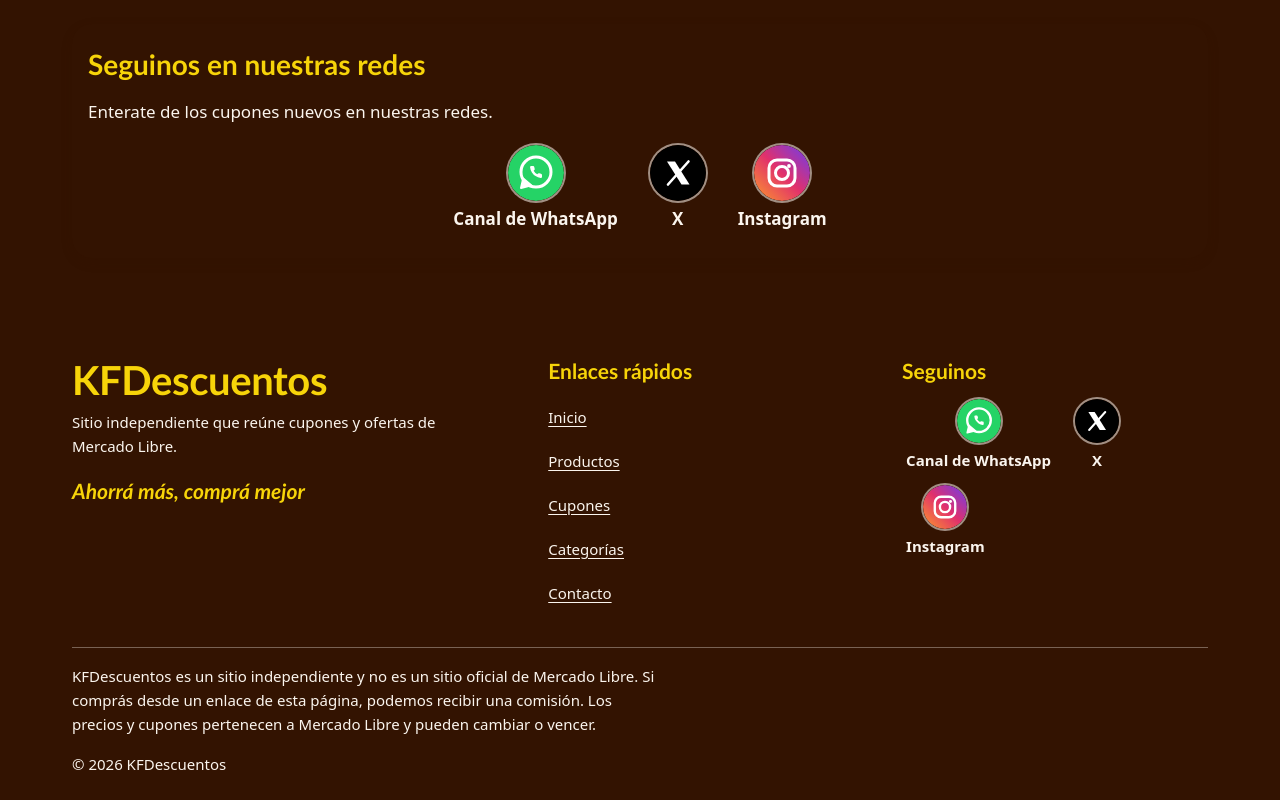
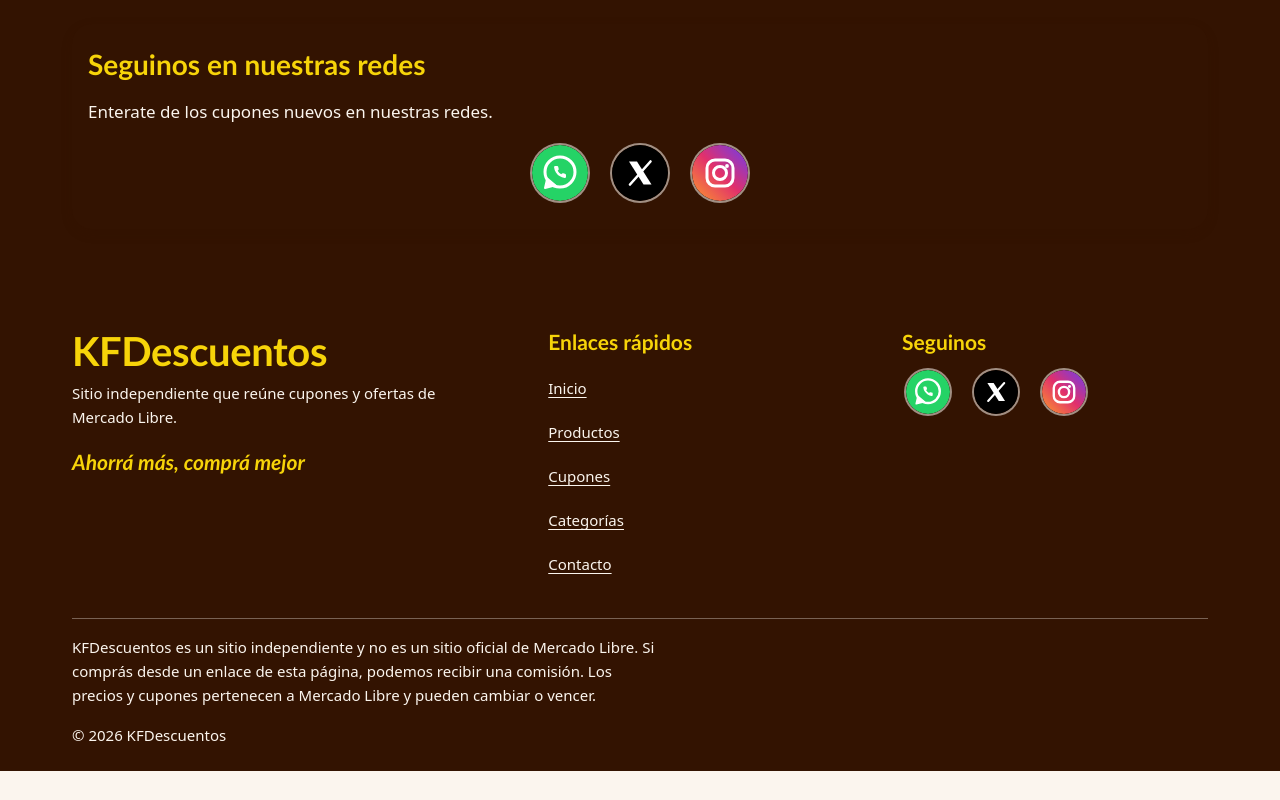
Before and after one commit to KFanesi/kfdescuentos.com.ar, a plain HTML site: page index.html in a window 1280 px wide. Shown: the part 1565-2365 px from the top of the page. After the commit the page ends 2336 px from the top, so only its background shows below. Drawn offline with Linux system fonts and the light colour scheme.

Commit message:
Redes: solo los logos, sin nombres visibles (el nombre queda en aria-label)

```diff
--- a/assets/css/components.css
+++ b/assets/css/components.css
@@ -478,27 +478,19 @@ a.brand:hover { text-decoration: underline; text-decoration-thickness: 2px; }
 .empty-state .btn, .error-state .btn { margin-top: var(--space-3); }
 
 /* ---------- Redes: panel y lista (también dentro del footer) ---------- */
-.social-list { display: flex; flex-wrap: wrap; justify-content: center; gap: var(--space-3) var(--space-5); margin: 0; padding: 0; list-style: none; }
+.social-list { display: flex; flex-wrap: wrap; justify-content: center; gap: var(--space-3) var(--space-4); margin: 0; padding: 0; list-style: none; }
 .social-link {
   display: flex;
-  flex-direction: column;
   align-items: center;
-  gap: var(--space-2);
+  justify-content: center;
   min-width: var(--target);
   min-height: var(--target);
   padding: var(--space-1);
-  border-radius: var(--radius);
-  color: var(--color-crema); /* 15.71:1 sobre marrón */
-  font-weight: 700;
-  line-height: 1.2;
-  text-align: center;
-  text-decoration: none;
+  border-radius: 50%;
   transition: transform var(--transition);
 }
 .social-link:hover { transform: translateY(-2px); }
-.social-link:hover .social-link__label { text-decoration: underline; text-decoration-thickness: 2px; } /* no solo hover: el nombre siempre está a la vista */
 .social-link__icon { width: 3.5rem; height: 3.5rem; border-radius: 50%; object-fit: contain; box-shadow: 0 0 0 2px rgb(251 245 238 / 0.55); }
-.social-link__label { overflow-wrap: anywhere; }
 .social-panel {
   padding: var(--space-5) var(--space-4);
   background: var(--color-cafe);
@@ -668,7 +660,7 @@ a.brand:hover { text-decoration: underline; text-decoration-thickness: 2px; }
 .prose a { font-weight: 600; text-decoration: underline; text-decoration-thickness: 2px; text-underline-offset: 0.2em; } /* azul sobre crema 8.09:1 y subrayado: no solo color */
 .prose strong { color: var(--color-cafe); }
 
-/* ---------- Panel de contacto: caja crema con las redes (la etiqueta va en tinta: el crema del social-link base no se leería) ---------- */
+/* ---------- Panel de contacto: caja crema con las redes (solo logos) ---------- */
 .contact-panel {
   padding: var(--space-5) var(--space-4);
   background: var(--color-crema);
@@ -680,10 +672,8 @@ a.brand:hover { text-decoration: underline; text-decoration-thickness: 2px; }
 .contact-panel :where(h2, h3) { margin-bottom: var(--space-4); font-size: var(--text-xl); color: var(--color-cafe); }
 .contact-panel > :last-child { margin-bottom: 0; }
 .contact-panel .social-list { justify-content: flex-start; gap: var(--space-3) var(--space-5); }
-.contact-panel .social-link { color: var(--color-tinta); } /* 16.89:1 */
 .contact-panel .social-link__icon { box-shadow: 0 0 0 2px var(--color-cafe); } /* aro visible sobre crema (el aro crema de la versión sobre marrón desaparecería) */
-.contact-panel .social-link:hover .social-link__label { text-decoration: underline; text-decoration-thickness: 2px; }
-
+.contact-panel
 /* ---------- 404 ---------- */
 .notfound {
   display: grid;
--- a/assets/js/actions.js
+++ b/assets/js/actions.js
@@ -1,4 +1,4 @@
-import { siteUrl } from './utils.js?v=ccd82370';
+import { siteUrl } from './utils.js?v=00781e01';
 
 // Copiar código y compartir. Los mensajes se anuncian en la región `aria-live` (#aviso) que ya existe en el HTML:
 // una región insertada junto con su mensaje no se anuncia en los lectores de pantalla.
--- a/assets/js/app.js
+++ b/assets/js/app.js
@@ -1,10 +1,10 @@
-import { activeSocials, config } from './config.js?v=ccd82370';
-import { initCarousel } from './carousel.js?v=ccd82370';
-import { initCategories } from './categories.js?v=ccd82370';
-import { initCoupons } from './coupons.js?v=ccd82370';
-import { el } from './dom.js?v=ccd82370';
-import { initProducts } from './products.js?v=ccd82370';
-import { siteUrl } from './utils.js?v=ccd82370';
+import { activeSocials, config } from './config.js?v=00781e01';
+import { initCarousel } from './carousel.js?v=00781e01';
+import { initCategories } from './categories.js?v=00781e01';
+import { initCoupons } from './coupons.js?v=00781e01';
+import { el } from './dom.js?v=00781e01';
+import { initProducts } from './products.js?v=00781e01';
+import { siteUrl } from './utils.js?v=00781e01';
 
 /** Menú móvil: el botón nace visible y la nav colapsada (así el header no cambia de alto al cargar el JS); abre y cierra la nav. Sin JS, `sin-js.css` (dentro de <noscript>) deja la nav siempre visible. */
 export function initMenu(document) {
@@ -38,7 +38,7 @@ function buildSocialItem(document, { key, name, url }) {
   const icon = el(document, 'img', 'social-link__icon');
   icon.alt = '';
   icon.src = siteUrl(`assets/icons/${key}.svg`);
-  link.append(icon, el(document, 'span', 'social-link__label', name));
+  link.append(icon);
   const item = document.createElement('li');
   item.append(link);
   return item;
--- a/assets/js/categories.js
+++ b/assets/js/categories.js
@@ -1,6 +1,6 @@
-import { loadCollection } from './data.js?v=ccd82370';
-import { el } from './dom.js?v=ccd82370';
-import { validateProduct } from './schema.js?v=ccd82370';
+import { loadCollection } from './data.js?v=00781e01';
+import { el } from './dom.js?v=00781e01';
+import { validateProduct } from './schema.js?v=00781e01';
 
 // Cantidad de productos por categoría en `ul[data-categories]`: cada `li[data-category="<id>"]` con un `[data-count]`.
 // Cuenta solo lo publicable (activo y sin vencer). Si la carga falla, queda el texto estático del HTML.
--- a/assets/js/config.js
+++ b/assets/js/config.js
@@ -1,4 +1,4 @@
-import { isValidHttpsUrl } from './utils.js?v=ccd82370';
+import { isValidHttpsUrl } from './utils.js?v=00781e01';
 
 // Datos de runtime del sitio. Nunca se inventa un valor: lo que falta queda en null y no se renderiza.
 export const config = {
--- a/assets/js/data.js
+++ b/assets/js/data.js
@@ -1,5 +1,5 @@
-import { isExpired, siteUrl, todayLocal } from './utils.js?v=ccd82370';
-import { validateAll, validateCategory } from './schema.js?v=ccd82370';
+import { isExpired, siteUrl, todayLocal } from './utils.js?v=00781e01';
+import { validateAll, validateCategory } from './schema.js?v=00781e01';
 
 // Carga de los JSON de datos. Ninguna función lanza: un JSON caído, inexistente o inválido es un estado más de la página
 // ({ ok: false }) y no un error sin capturar, así el resto del sitio sigue funcionando.
--- a/assets/js/schema.js
+++ b/assets/js/schema.js
@@ -1,4 +1,4 @@
-import { isCalendarDate, isValidHttpsUrl } from './utils.js?v=ccd82370';
+import { isCalendarDate, isValidHttpsUrl } from './utils.js?v=00781e01';
 
 // Esquema de los JSON. Los validadores son puros: reciben un ítem y devuelven la lista de
 // errores en texto (vacía = válido), igual que los del test estático de datos.
--- a/assets/js/search.js
+++ b/assets/js/search.js
@@ -1,4 +1,4 @@
-import { discountPercent, normalizeText } from './utils.js?v=ccd82370';
+import { discountPercent, normalizeText } from './utils.js?v=00781e01';
 
 // Búsqueda, filtro, orden y paginación de los listados. Todo es puro (sin DOM) y nunca modifica las listas que recibe.
 
--- a/index.html
+++ b/index.html
@@ -47,9 +47,9 @@
 <link rel="stylesheet" href="/kfdescuentos.com.ar/assets/css/variables.css?v=a424a076">
 <link rel="stylesheet" href="/kfdescuentos.com.ar/assets/css/base.css?v=1cd939da">
 <link rel="stylesheet" href="/kfdescuentos.com.ar/assets/css/layout.css?v=1dacfa88">
-<link rel="stylesheet" href="/kfdescuentos.com.ar/assets/css/components.css?v=778718cf">
+<link rel="stylesheet" href="/kfdescuentos.com.ar/assets/css/components.css?v=5de4a588">
 <noscript><link rel="stylesheet" href="/kfdescuentos.com.ar/assets/css/sin-js.css?v=e2c7773f"></noscript>
-<script type="module" src="/kfdescuentos.com.ar/assets/js/app.js?v=ccd82370"></script>
+<script type="module" src="/kfdescuentos.com.ar/assets/js/app.js?v=00781e01"></script>
 </head>
 <body>
 <a class="skip-link" href="#contenido">Saltar al contenido</a>
```
Also changed, not shown: 404.html (+2 -2 lines), assets/js/coupons.js (+5 -5 lines), assets/js/list.js (+4 -4 lines), assets/js/listing.js (+6 -6 lines), assets/js/products.js (+6 -6 lines), categorias/index.html (+2 -2 lines), contacto/index.html (+5 -5 lines), cupones/index.html (+2 -2 lines), productos/index.html (+2 -2 lines), sitemap.xml (+5 -5 lines).
